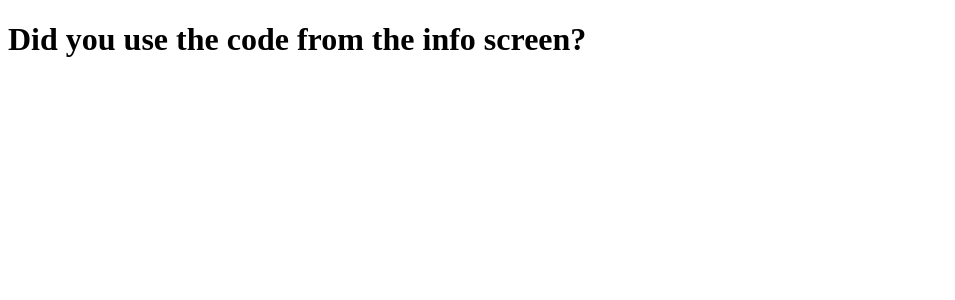
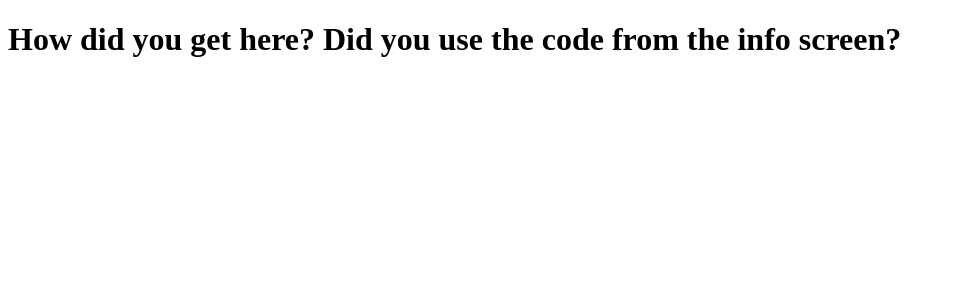
Before and after one commit to PatrickGarlow/House-Party, a React app in the folder spotify_controller/frontend/: page /secret in a window 1280 px wide. Shown: the top 300 px of the page, without its empty margins (0-955 px from the left). Built offline with nearby package versions, Linux system fonts and the light colour scheme; no server answers; the HTML template or start-up script is replaced by a standard one.

Commit message:
Update SecretPage.js

```diff
--- a/spotify_controller/frontend/src/components/SecretPage.js
+++ b/spotify_controller/frontend/src/components/SecretPage.js
@@ -4,7 +4,7 @@ export default class SecretPage extends Component {
   render() {
     return (
       <div>
-          <h1>Did you use the code from the info screen?</h1>
+          <h1>How did you get here? Did you use the code from the info screen?</h1>
       </div>
     );
   }
```
